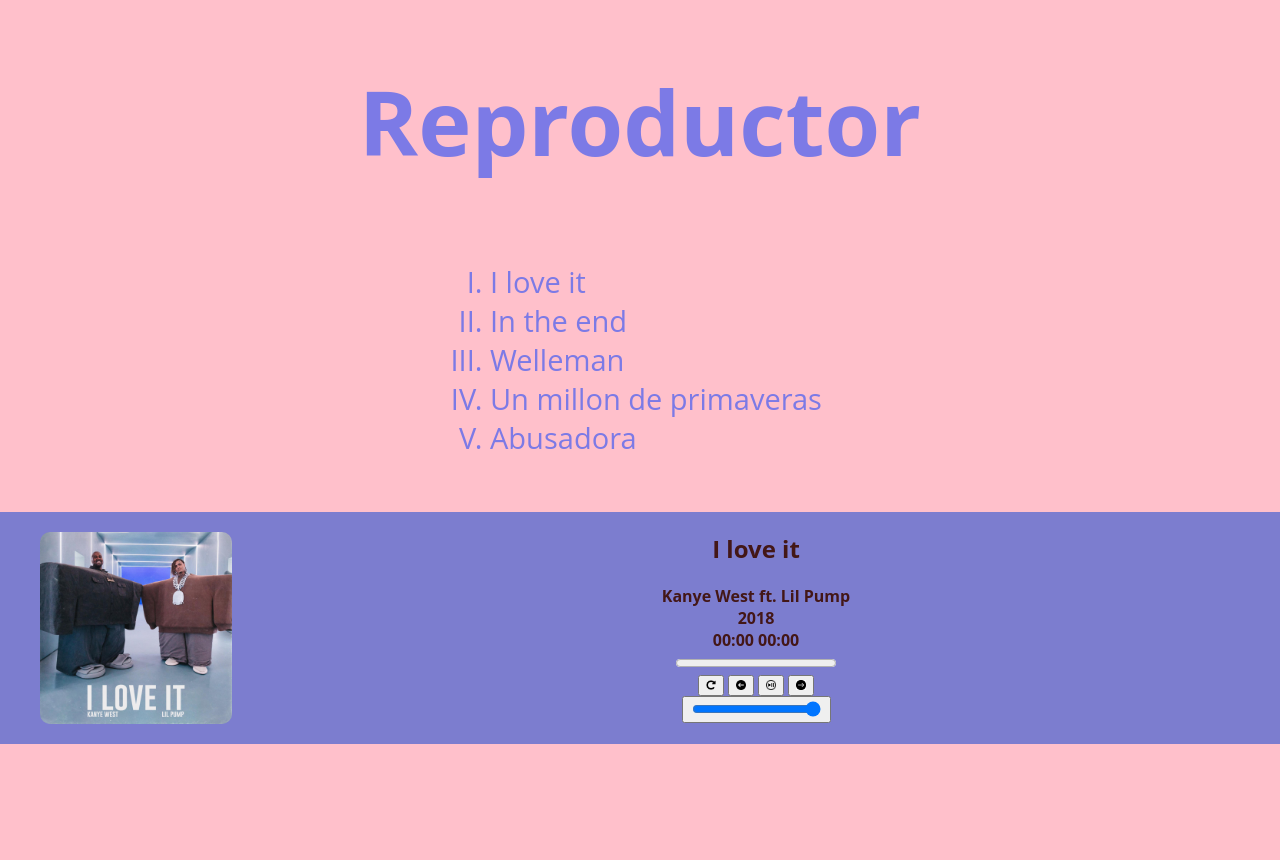
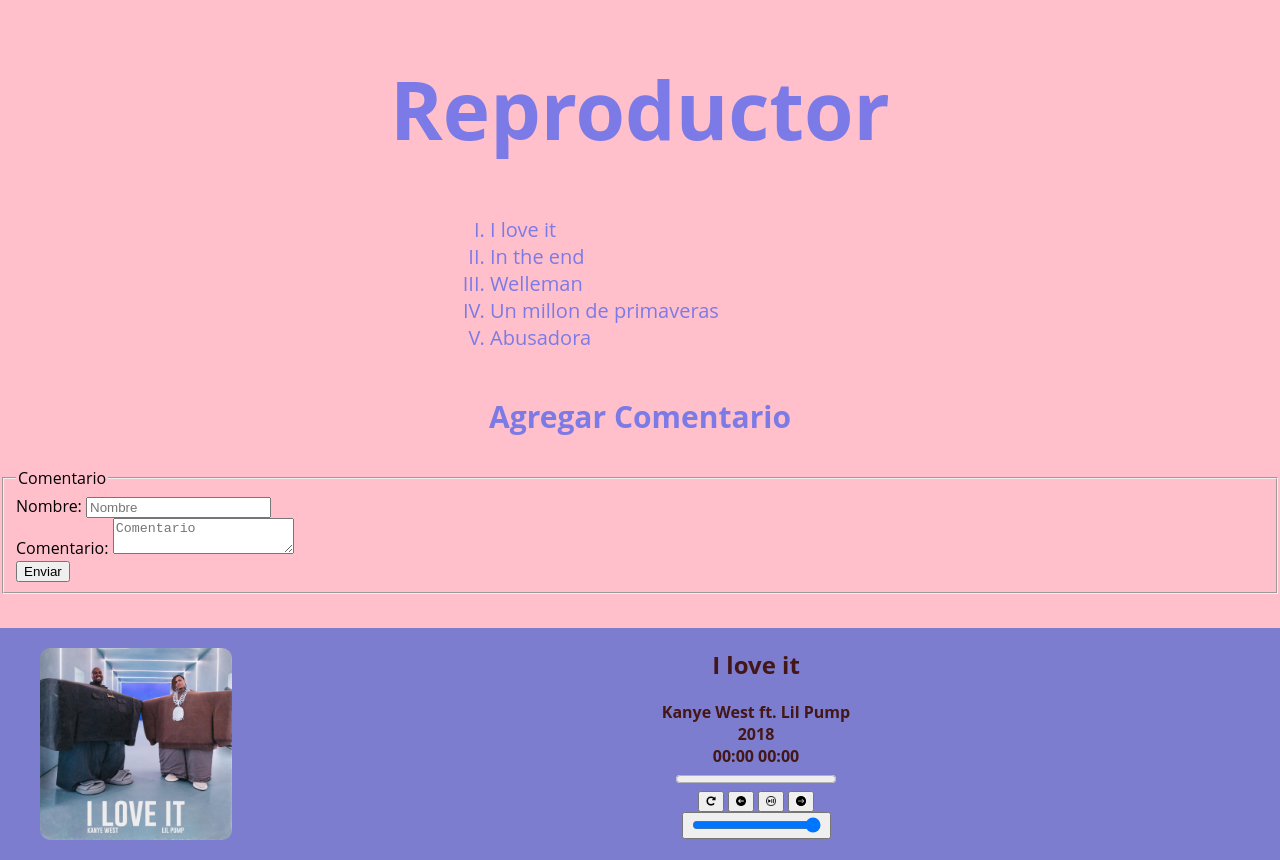
Before and after one commit to AndresitopAP/University, a plain HTML site: page Cisco/JS/Actividad #2/index.html in a window 1280 px wide. Before the commit the page ends 800 px from the top, so only its background shows below. Drawn offline with Linux system fonts and the light colour scheme; files whose address does not match are found by name.

Commit message:
ultima modificacion

```diff
--- a/Cisco/JS/Actividad #2/Styles/styles.css
+++ b/Cisco/JS/Actividad #2/Styles/styles.css
@@ -26,9 +26,9 @@ p{
 
 #o{
   list-style-type: upper-roman;
-  font-size: 29px;
+  font-size: 20px;
   margin-left: 450px;
-  margin-bottom: 55px;
+  margin-bottom: 45px;
   color: hsl(241, 68%, 69%);
 }
 
@@ -43,9 +43,26 @@ p{
 
 .lv{
   font-family: open sans, sans-serif;
-  font-size: 45px;
+  font-size: 40px;
   text-align: center;
-  margin-top: 50px;
-  margin-bottom: 80px;
+  margin-top: 30px;
+  margin-bottom: 50px;
   color: hsl(241, 68%, 69%);
 }
+
+.en2{
+  font-family: open sans, sans-serif;
+  font-size: 30px;
+  text-align: center;
+  margin-top: 30px;
+  margin-bottom: 30px;
+  color: hsl(241, 68%, 69%);
+}
+
+form{
+  width: 100%;
+  height: 100%;
+  margin: 0;
+  padding: 0;
+  margin-bottom: 34px;
+}
--- a/Cisco/JS/Actividad #2/index.html
+++ b/Cisco/JS/Actividad #2/index.html
@@ -38,6 +38,27 @@ Debe tener un diseño unico aplicando CSS activated -->
           <li> Abusadora </li>
         </ol>
       </div>
+      <section>
+        <h2 class="en2">Agregar Comentario</h2>
+        <form method="post" action="/">
+          <fieldset>
+            <legend>Comentario</legend>
+            <div>
+              <label>Nombre:
+                <input type="text" id="name" name="name" placeholder="Nombre" required>
+              </label>
+            </div>
+            <div>
+              <label>Comentario:
+                <textarea name="comment" id="comen" placeholder="Comentario" required></textarea>
+              </label>
+            </div>
+            <div>
+              <button type="submit">Enviar</button>
+            </div>
+          </fieldset>
+        </form>
+      </section>
     </main>
     <footer>
       <section class="container">
--- a/Cisco/JS/Actividad #2/scripts/index.js
+++ b/Cisco/JS/Actividad #2/scripts/index.js
@@ -82,6 +82,10 @@ playerProgress.addEventListener("input", () => changeTime());
 audioPlayer.addEventListener("timeupdate", () => timeUpdate());
 audioPlayer.addEventListener("ended", () => ended());
 
+const txt = document.querySelector("#name");
+const comment = document.getElementById("#comen");
+
+
 const togglePlaySong = () => {
   if (audioPlayer.paused) {
     audioPlayer.play();
```
